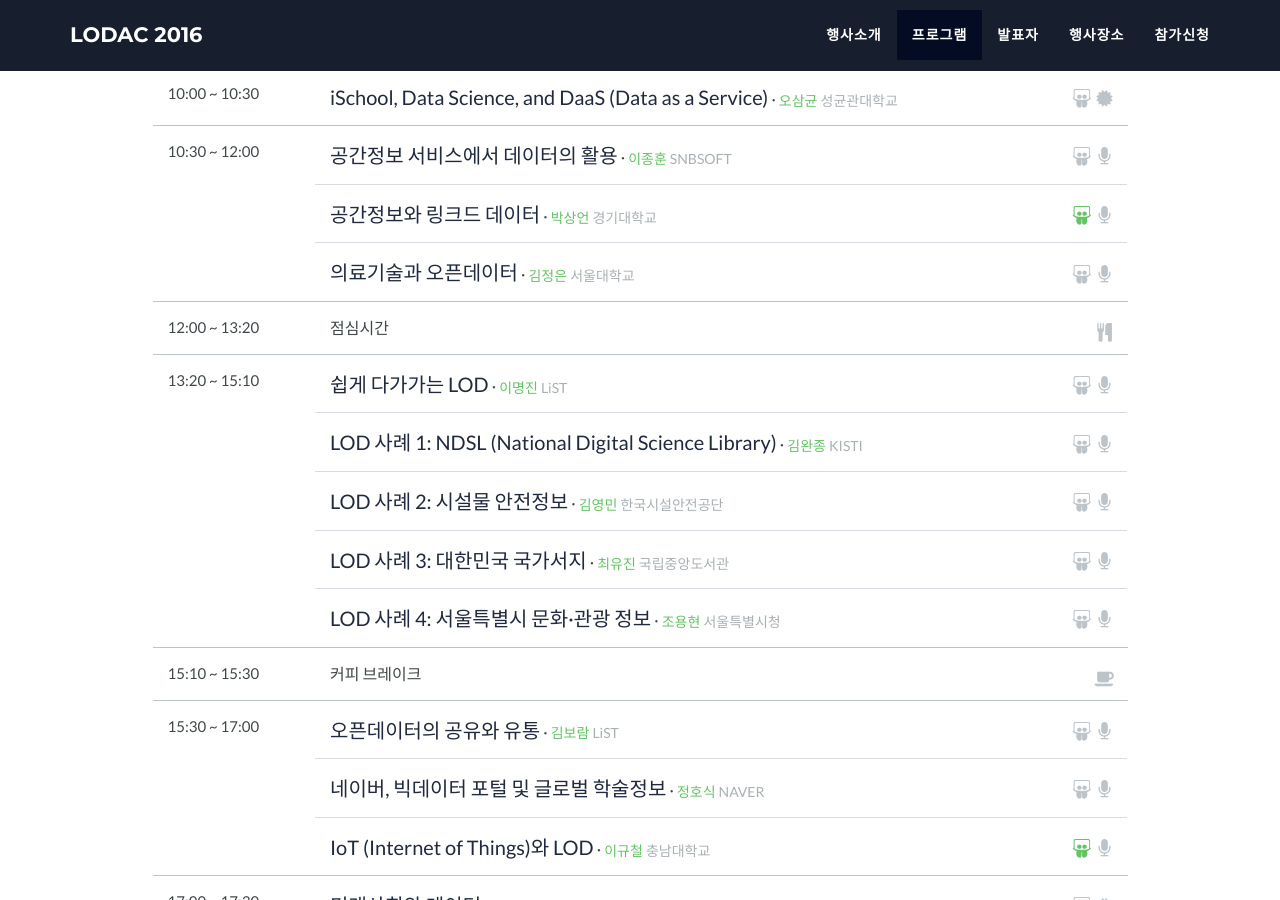
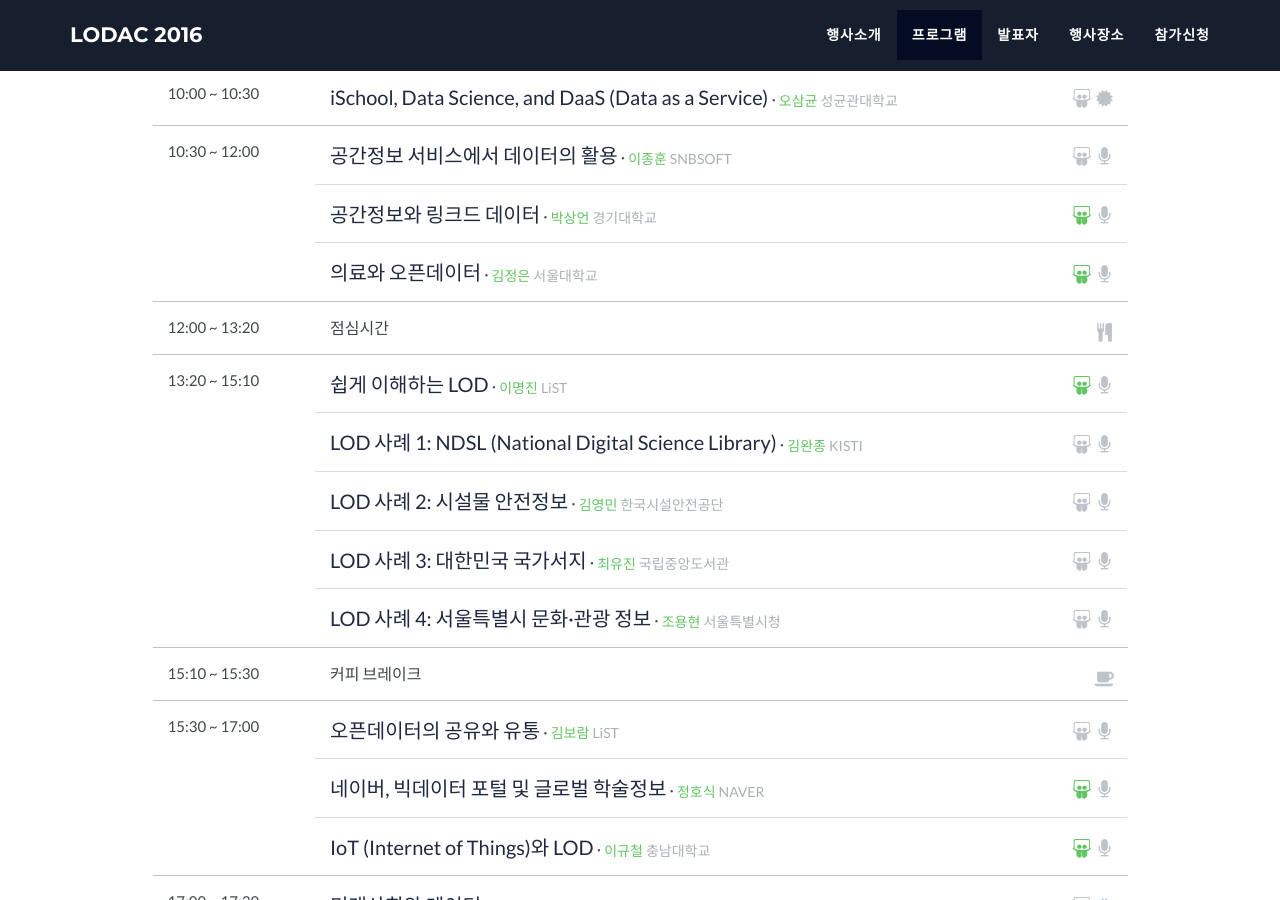
Before and after one commit to listinc/lodac, a Jekyll site: the page built from 2016/index.html, in a window 1280 px wide and 900 px high, scrolled down 1944 px. Built offline with Jekyll 4.4.1, drawn with Linux system fonts in a browser that asks for light colours; nearby versions of some CDN libraries.

```diff
--- a/_data/talks.yml
+++ b/_data/talks.yml
@@ -30,11 +30,12 @@
         speaker: supark
         type: standard
         slides: "https://speakerdeck.com/lodac/gongganjeongbowa-ringkeudeu-deiteo"
-      - title: "의료기술과 오픈데이터"
+      - title: "의료와 오픈데이터"
         start: "11:30"
         end: "12:00"
         speaker: jekim
         type: standard
+        slides: "https://speakerdeck.com/lodac/yiryowa-opeundeiteo"
   - title: "점심시간"
     start: "12:00"
     end: "13:20"
@@ -44,11 +45,12 @@
     end: "15:10"
     type: session
     talks:
-      - title: "쉽게 다가가는 LOD"
+      - title: "쉽게 이해하는 LOD"
         start: "13:20"
         end: "13:50"
         speaker: mjlee
         type: standard
+        slides: "https://speakerdeck.com/lodac/swibge-ihaehaneun-lod"
       - title: "LOD 사례 1: NDSL (National Digital Science Library)"
         start: "13:50"
         end: "14:10"
@@ -88,6 +90,7 @@
         end: "16:30"
         speaker: hsjung
         type: standard
+        slides: "https://speakerdeck.com/lodac/neibeo-bigdeiteo-poteol-mic-geulrobeol-hagsuljeongbo"
       - title: "IoT (Internet of Things)와 LOD"
         start: "16:30"
         end: "17:00"
```
